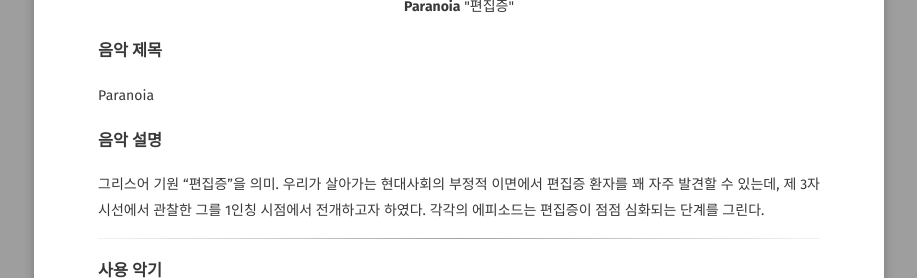
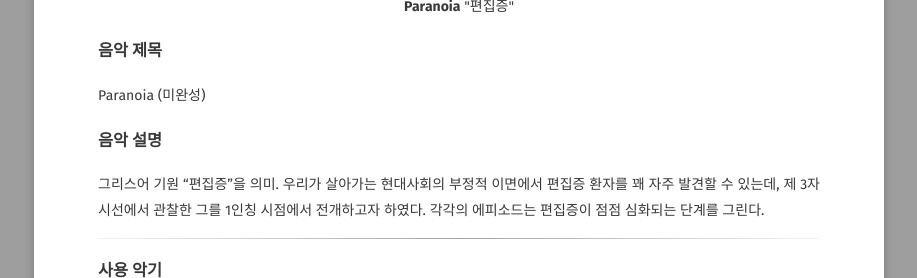
Before and after one commit to MORM-Master/studiomorm.github.io, a Jekyll site: the page built from _posts/2015-05-01-Paranoia-sound.md, in a window 1280 px wide. Shown: the part 690-968 px from the top of the page, without its empty margins (181-1098 px from the left). Built offline with Jekyll 4.4.1, drawn with Linux system fonts in a browser that asks for light colours; some web fonts are replaced; comment, search, counter and statistics services are not loaded.

Commit message:
revise sound

```diff
--- a/_posts/2015-05-01-Paranoia-sound.md
+++ b/_posts/2015-05-01-Paranoia-sound.md
@@ -16,9 +16,8 @@ comments: true
 ![Paranoia_cover](https://user-images.githubusercontent.com/18138559/72361091-409bc980-3734-11ea-9383-cb6ed6bace04.jpg)
 
 <center><b>Paranoia</b> "편집증"</center>
-
 ### 음악 제목
-Paranoia
+Paranoia (미완성)
 
 ### 음악 설명
 그리스어 기원 “편집증”을 의미. 우리가 살아가는 현대사회의 부정적 이면에서 편집증 환자를 꽤 자주 발견할 수 있는데, 제 3자 시선에서 관찰한 그를 1인칭 시점에서 전개하고자 하였다. 각각의 에피소드는 편집증이 점점 심화되는 단계를 그린다.
```
Also changed, not shown: _posts/2015-05-01-Route 617 Rotten Avenue-sound.md (+1 -2 lines).
